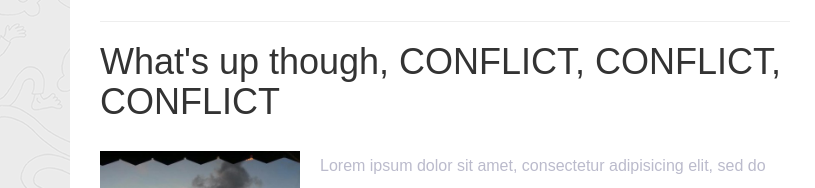
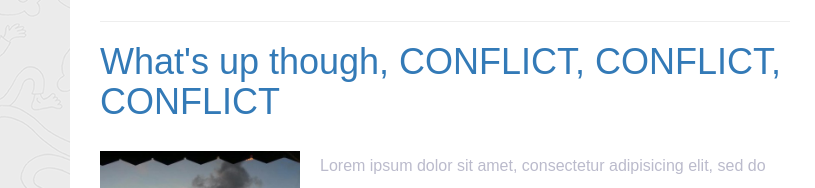
Before and after one commit to ArmandFrvr/Bootstrap-Shared, a plain HTML site: page index.html in a window 1280 px wide. Shown: the part 211-399 px from the top of the page, 0-815 px from the left. Drawn offline with nearby package versions, Linux system fonts and the light colour scheme.

Commit message:
added link to h1

```diff
--- a/index.html
+++ b/index.html
@@ -62,7 +62,7 @@
             <article class="about-me-content">
               <h1 class="about-me-header">About Me</h1>
               <hr class="about-me-hr"/>
-              <h1>What's up though, CONFLICT, CONFLICT, CONFLICT</h1>
+              <h1><a href="https://www.espn.go.com/nba/">What's up though, CONFLICT, CONFLICT, CONFLICT</a></h1>
               <img src="assets/imgs/natebeach.jpeg" alt="" id="nate-image"/>
               <p>Lorem ipsum dolor sit amet, consectetur adipisicing elit, sed do eiusmod tempor incididunt ut labore et dolore magna aliqua. Ut enim ad minim veniam, quis nostrud exercitation ullamco laboris nisi ut aliquip ex ea commodo consequat. Duis aute irure dolor in reprehenderit in voluptate velit esse cillum dolore eu fugiat nulla pariatur. Excepteur sint occaecat cupidatat non proident, sunt in culpa qui officia deserunt mollit anim id est laborum.</p>
               <br />
```
